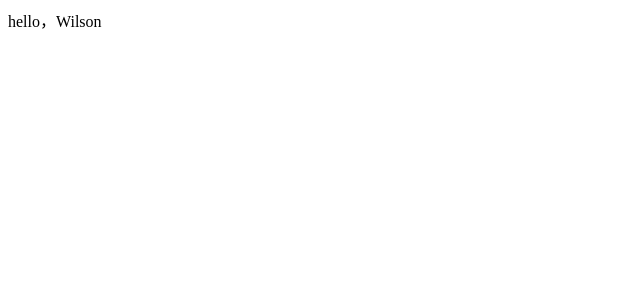
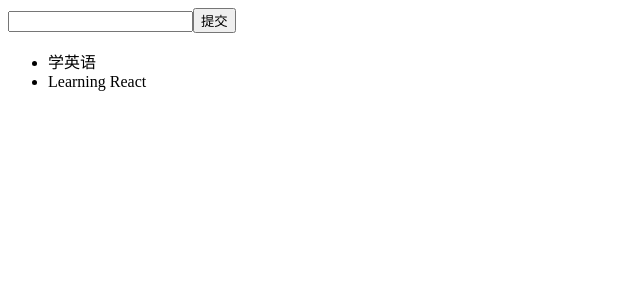
Before and after one commit to EastonCodings/React_TodoList, a React (Create React App) app in the folder todolist/: page / in a window 1280 px wide. Shown: the top 300 px of the page, without its empty margins (0-640 px from the left). Built offline with nearby package versions, Linux system fonts and the light colour scheme.

Commit message:
2-3 ~ 3-1
2-3 ~ 3-1
工程目录文件简介
JSX

```diff
--- a/todolist/src/App.js
+++ b/todolist/src/App.js
@@ -14,6 +14,7 @@ class App extends Component {
   render() {
     // JSX
     return (
+      // 原始H5的标签
       <div>
         hello，Wilson
       </div>
--- /dev/null
+++ b/todolist/src/TodoList.js
@@ -0,0 +1,56 @@
+import React, { Component, Fragment } from 'react';
+
+// React 响应式设计思想
+class TodoList extends Component {
+
+    // 构造函数(固定写法)
+    constructor(props) {
+        // super 指的是父类 Component
+        // 调用一次父类的构造函数
+        super(props);
+        // 负责存储组件里面的数据
+        this.state = {
+            // 存放的是input框里面的内容
+            inputValue: '',
+            // 数组存储列表中的每一项
+            list:[]
+        }
+    }
+
+    render(){
+        return(
+            // JSX 必须将标签整体包括
+            // Fragment，React 16 版本中，提供使用的占位符，来替代最外层的 div
+            <Fragment>
+                <div>
+                    <input
+                        // JSX 里面，{} 对 js 表达式，进行包裹
+                        value={this.state.inputValue}
+                        // bind(this) this 指的是组件，组件的 this 去改变函数的 this 的指向
+                        // 事件绑定的时候，需要通过 bind(this) 对函数的作用域进行变更
+                        onChange={this.handleInputChange.bind(this)}
+                    />
+                    <button>提交</button>
+                </div>
+                <ul>
+                    <li>学英语</li>
+                    <li>Learning React</li>
+                </ul>
+            </Fragment>
+        )
+    }
+
+    // e: event 对象
+    handleInputChange(e) {
+        // 改变数据项里面的内容，不能直接去改它，需要通过 setState 函数，
+        // 向里面传入对象的形式，来对 State 里面具体的数据项进行变更
+        this.setState({
+            // 事件对象 target 属性
+            // input 框对应的 Dom 节点
+            // console.log(e.target.value);
+            inputValue: e.target.value
+        })
+    }
+}
+
+export default TodoList;
--- a/todolist/src/index.js
+++ b/todolist/src/index.js
@@ -1,11 +1,13 @@
 import React from 'react';  // 编译 JSX
 import ReactDOM from 'react-dom';
-import App from './App';
+// import App from './App';
+import TodoList from './TodoList';
+
 // PWA progressive web application
 // https 协议的服务器上 用户访问一次，本地将有完整的缓存（作用于断网的情况下）
 // import * as serviceWorker from './serviceWorker';
 
 // <App />挂载到id="root"的Dom节点下
 // JSX <App /> 组件名，首字母大写
-ReactDOM.render(<App />, document.getElementById('root'));
+ReactDOM.render(<TodoList />, document.getElementById('root'));
 // serviceWorker.unregister();
```
Also changed, not shown: 2 other files (tests, documents, lock files or other folders).
